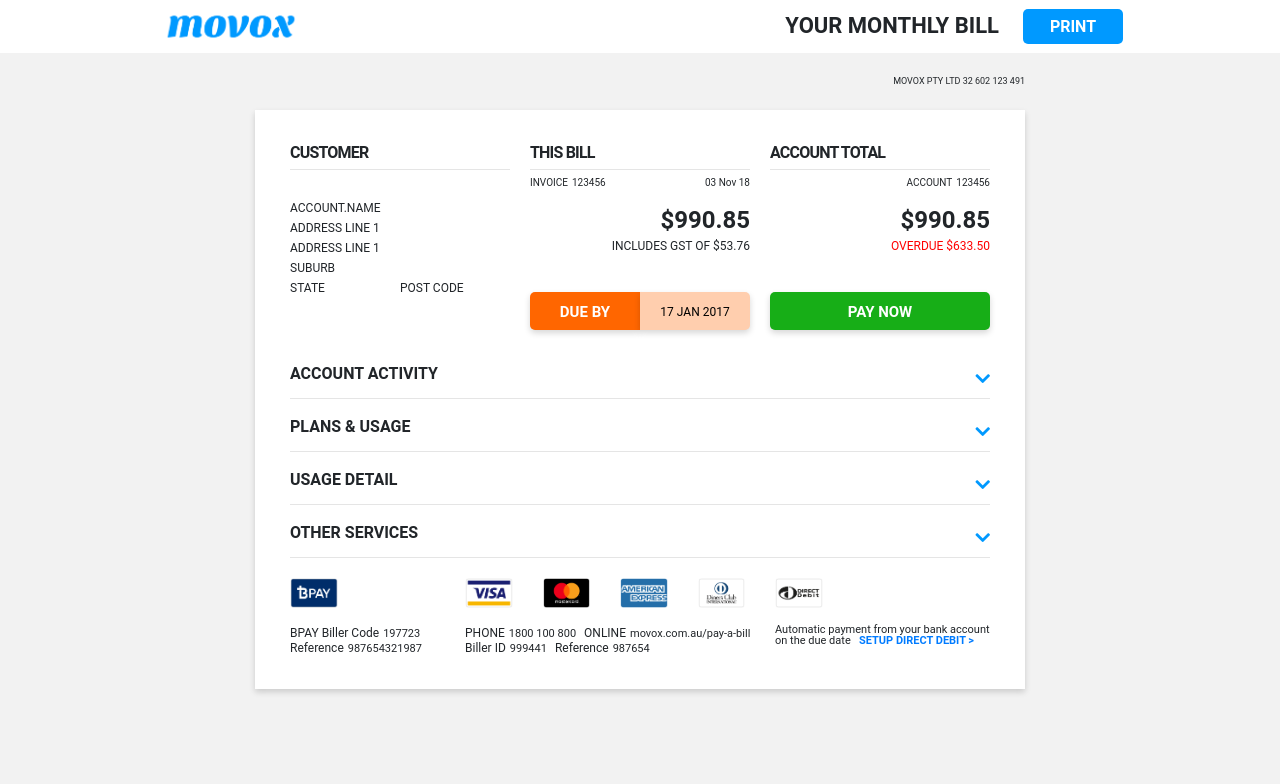
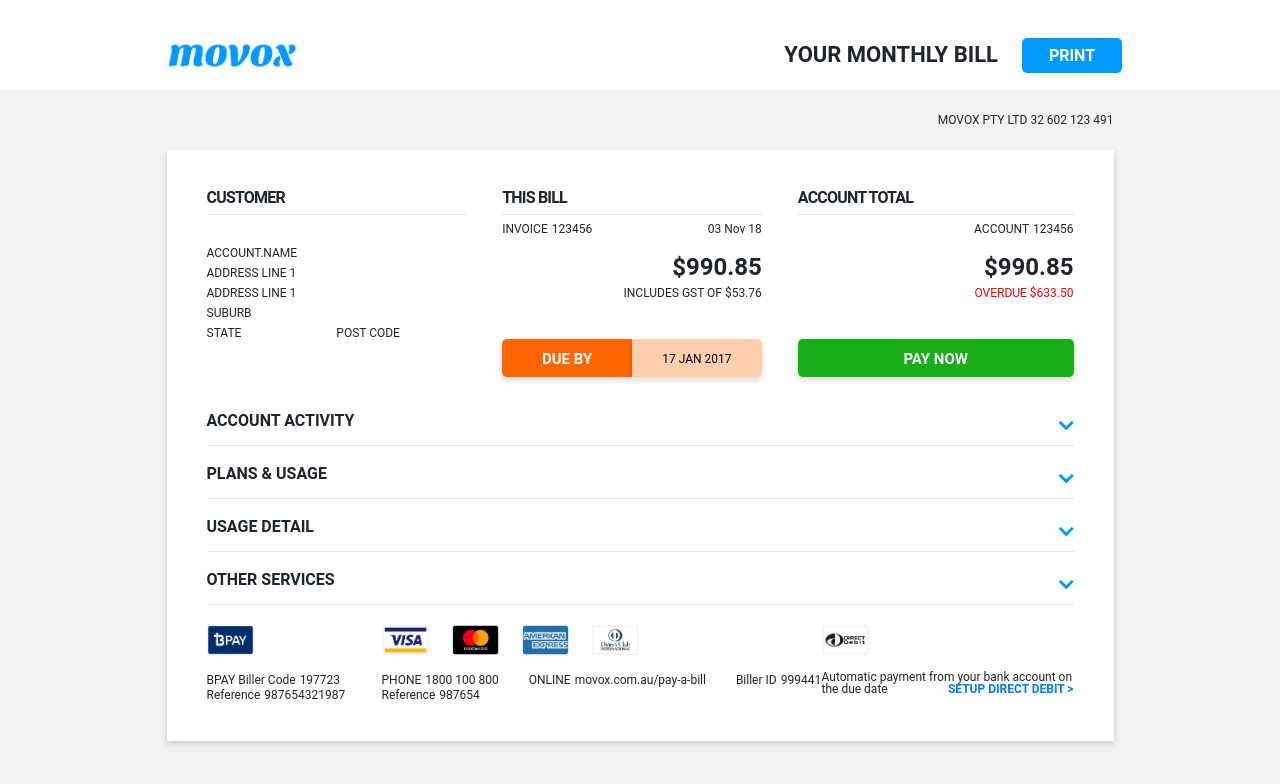
Before and after one commit to HelloPb/movox-web, an Angular app: page / in a window 1280 px wide. Shown: the top 784 px of the page. Built offline with nearby package versions, Linux system fonts and the light colour scheme.

Commit message:
added revised style

```diff
--- a/src/app/app.component.html
+++ b/src/app/app.component.html
@@ -1,6 +1,7 @@
 <div class="container-fluid bg-white">
-  <div class="container">
-    <nav class="navbar navbar-light p-0">
+  <div class="container movc-header">
+    <div class="w-100">
+      <nav class="navbar navbar-light">
         <a class="navbar-brand" href="javascript:void(0)"><img src="/assets/images/movox-logo-master.png" height="43"></a>
         <div class="d-flex align-content-center">
           <span class="movc-typo-md-3 movc-bold line-height-unset mr-4">YOUR MONTHLY BILL</span>
@@ -9,12 +10,13 @@
       </nav>
     </div>
   </div>
+</div>
 
 <div class="container-fluid">
 
   <div class="container movc-container ">
 
-    <div class="movc-typo-xxs-2 d-flex justify-content-end my-4">MOVOX PTY LTD 32 602 123 491</div>
+    <div class="movc-typo-xs d-flex justify-content-end my-4">MOVOX PTY LTD 32 602 123 491</div>
 
     <div class="row no-gutters movc-p-6 movc-bg-primary movc-box-shadow-2">
 
@@ -23,7 +25,7 @@
         <div class="row no-gutters justify-content-between">
 
           <div class="col d-flex">
-            <div class="movc-card mb-3">
+            <div class="movc-card mb-3 mr-3">
               <div class="row no-gutters">
                 <div class="col-12">
                   <div class="movc-label-sm movc-bold movc-accout-total">CUSTOMER</div>
@@ -43,15 +45,15 @@
           </div>
 
           <div class="col d-flex">
-            <div class="movc-card mb-3">
+            <div class="movc-card mb-3 mr-3">
               <div class="row no-gutters">
                 <div class="col-12">
                   <div class="movc-label-sm movc-bold movc-accout-total">THIS BILL</div>
                   <hr class="my-2" />
                 </div>
                 <div class="col-12 d-flex justify-content-between text-right">
-                  <div class="movc-label-xxs-3"><span class="mr-1">INVOICE</span><span>123456</span></div>
-                  <div class="movc-label-xxs-3"><span>03 Nov 18</span></div>
+                  <div class="movc-label-xs"><span class="mr-1">INVOICE</span><span>123456</span></div>
+                  <div class="movc-label-xs"><span>03 Nov 18</span></div>
                 </div>
                 <div class="col-12 text-right movc-typo-lg movc-bold mt-3 pt-1">$990.85</div>
                 <div class="col-12 text-right movc-label-xs mt-2 mb-3">INCLUDES GST OF $53.76</div>
@@ -60,7 +62,8 @@
                     BY</div>
                 </div>
                 <div class="col-6">
-                  <div class="movc-btn movc-btn-tertiay border-none border-right-5 movc-box-shadow-2 w-100 movc-typo-xs mt-4 pt-2 text-center">17 JAN 2017</div>
+                  <div class="movc-btn movc-btn-tertiay border-none border-right-5 movc-box-shadow-2 w-100 movc-typo-xs mt-4 pt-2 text-center">17
+                    JAN 2017</div>
                 </div>
               </div>
             </div>
@@ -74,20 +77,18 @@
                   <hr class="my-2" />
                 </div>
                 <div class="col-12 text-right">
-                  <div class="movc-label-xxs-3"><span class="mr-1">ACCOUNT</span><span>123456</span></div>
+                  <div class="movc-label-xs"><span class="mr-1">ACCOUNT</span><span>123456</span></div>
                 </div>
                 <div class="col-12 text-right movc-typo-lg movc-bold mt-3 pt-1">$990.85</div>
                 <div class="col-12 text-right movc-label-xs movc-danger mt-2 mb-3">OVERDUE $633.50</div>
                 <div class="col-12">
-                  <button class="border-unset movc-btn movc-btn-success movc-primary movc-typo-xs-4 movc-bold border-none border-5  movc-box-shadow-2 w-100 mt-4 pt-2 text-center">PAY
+                  <button class="border-unset movc-btn movc-btn-success movc-primary movc-typo-xs-4 movc-bold border-none border-5 movc-box-shadow-2 w-100 mt-4 pt-2 text-center">PAY
                     NOW</button>
                 </div>
               </div>
             </div>
           </div>
-
         </div>
-
       </div>
 
       <div class="col-12">
@@ -140,14 +141,14 @@
               <img class="movc-image-small" src="/assets/images/bpay.png">
               <div class="movc-bpay mt-3">
                 <div class="row no-gutters movc-linehieght-reduced">
-                  <div class="col-12"><span class="movc-typo-xs mr-1">BPAY Biller Code</span><span class="movc-typo-xxs-4">197723</span></div>
-                  <div class="col-12"><span class="movc-typo-xs mr-1">Reference</span><span class="movc-typo-xxs-4">987654321987</span></div>
+                  <div class="col-12"><span class="movc-typo-xs mr-1">BPAY Biller Code</span><span class="movc-typo-xs">197723</span></div>
+                  <div class="col-12"><span class="movc-typo-xs mr-1">Reference</span><span class="movc-typo-xs">987654321987</span></div>
                 </div>
               </div>
             </div>
 
             <div class="col col-auto">
-              <div class="movc-w-310">
+              <div class="movc-w-280">
                 <div class="row no-gutters">
                   <div class="col">
                     <img class="movc-image-small" src="/assets/images/visa.png">
@@ -162,27 +163,20 @@
                     <img class="movc-image-small" src="/assets/images/diners-club.png">
                   </div>
                 </div>
-
-                <div class="row mt-3 movc-linehieght-reduced no-gutters">
+              </div>
+              <div class="movc-w-440">
+                <div class="row mt-3 movc-linehieght-reduced">
                   <div class="col col-auto">
-                    <div class="mr-2">
-                      <span class="movc-typo-xs mr-1">PHONE</span><span class="movc-typo-xxs-4">1800 100 800</span>
-                    </div>
+                    <span class="movc-typo-xs mr-1">PHONE</span><span class="movc-typo-xs">1800 100 800</span>
                   </div>
                   <div class="col col-auto">
-                    <div class="mr-2">
-                      <span class="movc-typo-xs mr-1">ONLINE</span><span class="movc-typo-xxs-4">movox.com.au/pay-a-bill</span>
-                    </div>
+                    <span class="movc-typo-xs mr-1">ONLINE</span><span class="movc-typo-xs">movox.com.au/pay-a-bill</span>
                   </div>
                   <div class="col col-auto">
-                    <div class="mr-2">
-                      <span class="movc-typo-xs mr-1">Biller ID</span><span class="movc-typo-xxs-4">999441</span>
-                    </div>
+                    <span class="movc-typo-xs mr-1">Biller ID</span><span class="movc-typo-xs">999441</span>
                   </div>
                   <div class="col col-auto">
-                    <div class="mr-2">
-                      <span class="movc-typo-xs mr-1">Reference</span><span class="movc-typo-xxs-4">987654</span>
-                    </div>
+                    <span class="movc-typo-xs mr-1">Reference</span><span class="movc-typo-xs">987654</span>
                   </div>
                 </div>
               </div>
@@ -192,8 +186,8 @@
               <img class="movc-image-small" src="/assets/images/directdebit.png">
               <div class="movc-directdebit mt-3 w-100">
                 <div class="row no-gutters">
-                  <div class="col-12 movc-typo-xxs-4">Automatic payment from your bank account on the due
-                    date&nbsp;&nbsp;<a href="javascript:void(0)" class="movc-bold"> SETUP DIRECT DEBIT ></a></div>
+                  <div class="col-12 movc-typo-xs">Automatic payment from your bank account on the due
+                    date&nbsp;&nbsp;<a href="javascript:void(0)" class="movc-bold float-right"> SETUP DIRECT DEBIT ></a></div>
                 </div>
               </div>
             </div>
--- /dev/null
+++ b/src/scss/components/header.scss
@@ -0,0 +1,6 @@
+.movc-header {
+  height: 90px;
+  padding: 0px;
+  display: flex;
+  align-items: flex-end;
+}
--- a/src/scss/components/labels.scss
+++ b/src/scss/components/labels.scss
@@ -1,5 +1,9 @@
 .movc-label-xxs-3 {
   @include font-size(xxs-3);
+}
+
+.movc-label-xxs-4 {
+  @include font-size(xxs-4);
 }
 
 .movc-label-xs {
--- a/src/scss/overrides/bootstrap.scss
+++ b/src/scss/overrides/bootstrap.scss
@@ -6,7 +6,7 @@
   max-width: 996px;
 
   &.movc-container {
-    width: 800px;
+    width: 977px;
   }
 }
 
--- a/src/scss/site.scss
+++ b/src/scss/site.scss
@@ -12,7 +12,7 @@
 @import './components/colors.scss';
 @import './components/shadow.scss';
 @import './components/border.scss';
-
+@import './components/header.scss';
 
 
 @import './app.scss';
--- a/src/scss/util.scss
+++ b/src/scss/util.scss
@@ -11,13 +11,17 @@
 }
 
 .movc-p-6 {
-  padding: 25px;
+  padding: 30px;
 }
 
 .line-height-unset {
   line-height: unset!important;
 }
 
-.movc-w-310 {
-  width: 310px;
+.movc-w-440 {
+  width: 440px;
 }
+
+.movc-w-280 {
+  width: 280px;
+}
```
Lines whose indentation alone changed are shown as unchanged.
